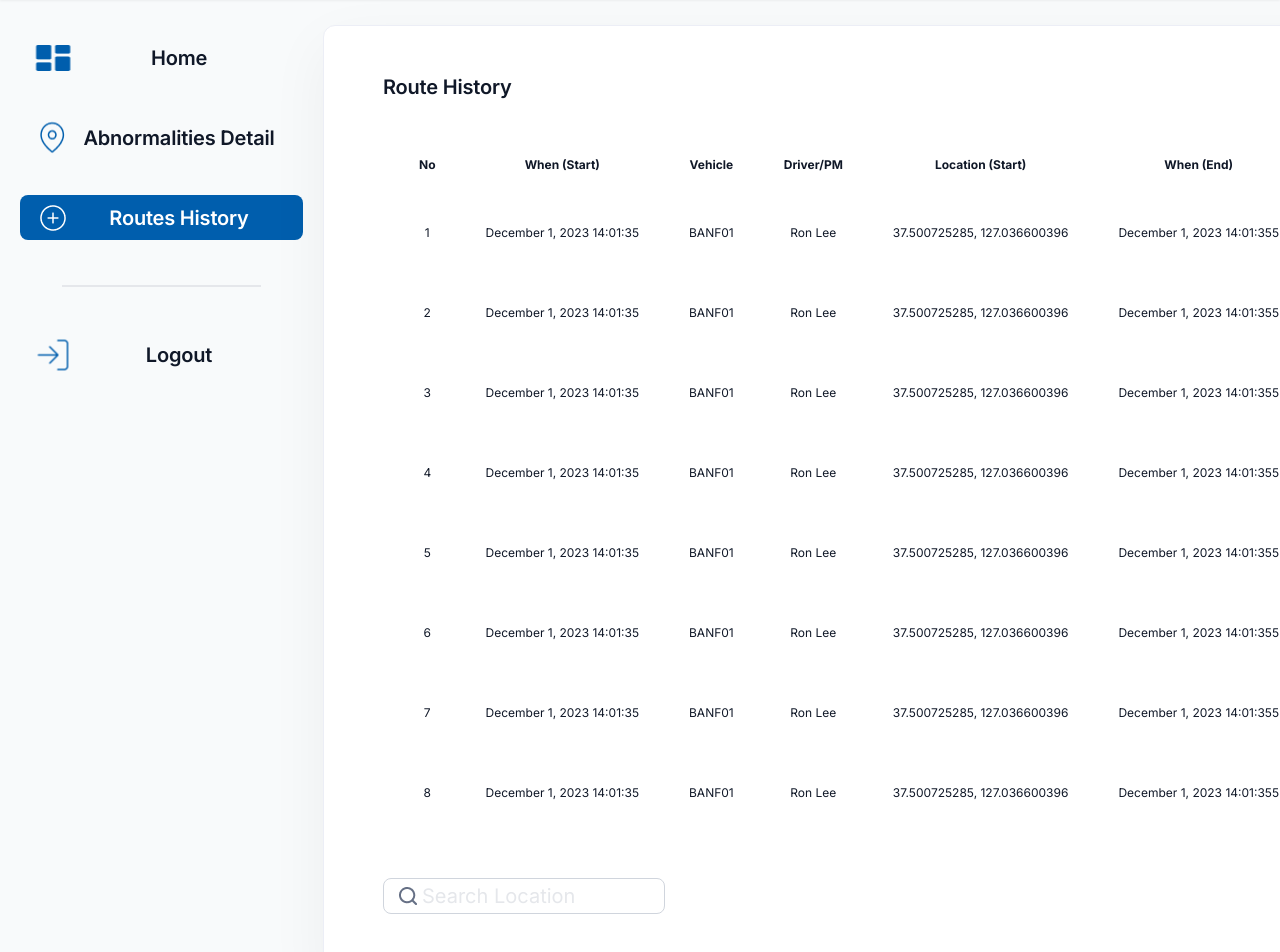
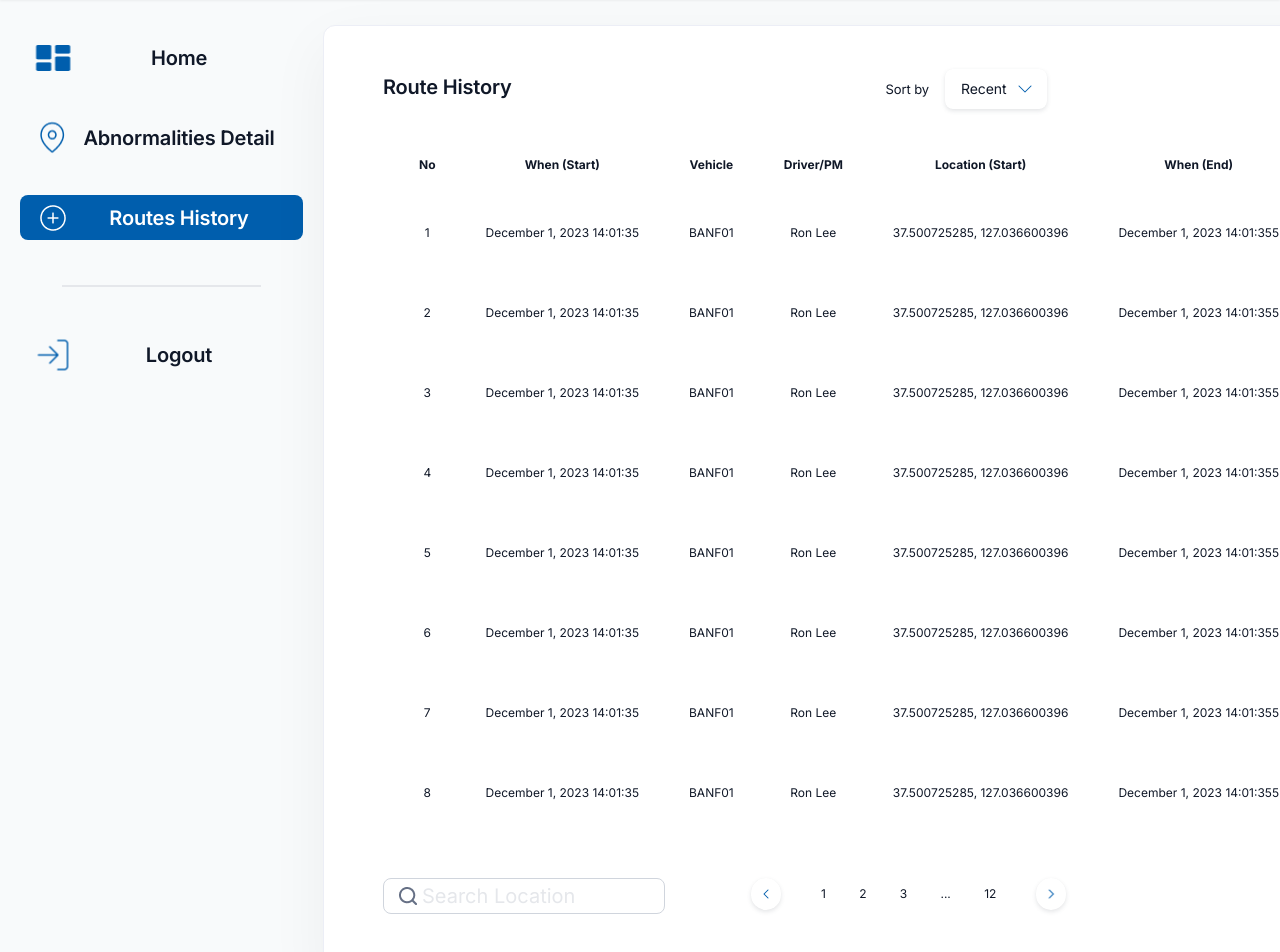
Before and after one commit to samiehomie/banf, a Next.js app: page /history in a window 1280 px wide. Shown: the part 60-1012 px from the top of the page. Built offline with nearby package versions, Linux system fonts and the light colour scheme.

Commit message:
Add table to history route

```diff
--- a/app/globals.css
+++ b/app/globals.css
@@ -21,6 +21,16 @@ body {
   background: #fffffff;
   box-sizing: border-box;
   color: #101828;
+}
+
+@keyframes animation_up {
+  0% {
+    opacity: 0;
+  }
+
+  to {
+    opacity: 1;
+  }
 }
 
 @layer components {
@@ -129,16 +139,58 @@ body {
   }
 
   /* icons sub */
-  .bg-large {
+  .bg-next {
+    width: 17px;
+    height: 16px;
+    background: url('../public/assets/css_sprites_sub.png') -107px -47px;
+  }
+
+  .bg-remove {
+    width: 12px;
+    height: 12px;
+    background: url('../public/assets/css_sprites_sub.png') -46px -106px;
+  }
+
+  .bg-history {
+    width: 24px;
+    height: 24px;
+    background: url('../public/assets/css_sprites_sub.png') -63px -10px;
+  }
+
+  x .bg-large {
     width: 17px;
     height: 17px;
-    background: url('../public/assets/css_sprites_sub.png') -54px -62px;
+    background: url('../public/assets/css_sprites_sub.png') -107px -10px;
   }
 
   .bg-small {
     width: 17px;
     height: 3px;
-    background: url('../public/assets/css_sprites_sub.png') -107px -82px;
+    background: url('../public/assets/css_sprites_sub.png') -107px -83px;
+  }
+
+  .bg-check {
+    width: 12px;
+    height: 12px;
+    background: url('../public/assets/css_sprites_sub.png') -78px -106px;
+  }
+
+  .bg-prev {
+    width: 16px;
+    height: 16px;
+    background: url('../public/assets/css_sprites_sub.png') -10px -106px;
+  }
+
+  .bg-search_black {
+    width: 24px;
+    height: 24px;
+    background: url('../public/assets/css_sprites_sub.png') -10px -62px;
+  }
+
+  .bg-drop {
+    width: 20px;
+    height: 20px;
+    background: url('../public/assets/css_sprites_sub.png') -54px -62px;
   }
 
   .bg-note {
@@ -146,28 +198,9 @@ body {
     height: 32px;
     background: url('../public/assets/css_sprites_sub.png') -10px -10px;
   }
-
-  .bg-left {
-    width: 16px;
-    height: 16px;
-    background: url('../public/assets/css_sprites_sub.png') -107px -46px;
-  }
-
-  .bg-right {
-    width: 17px;
-    height: 16px;
-    background: url('../public/assets/css_sprites_sub.png') -107px -10px;
-  }
-
-  .bg-search_black {
-    width: 24px;
-    height: 24px;
-    background: url('../public/assets/css_sprites_sub.png') -63px -10px;
-  }
-
-  .bg-history {
-    width: 24px;
-    height: 24px;
-    background: url('../public/assets/css_sprites_sub.png') -10px -62px;
+  /* anmiation */
+  .animation-up-50 {
+    animation: animation_up 0.5s;
+    /* transition: opacity 0.2s ease-out 0s, transform 0.5s ease-out 0s; */
   }
 }
--- a/app/history/page.tsx
+++ b/app/history/page.tsx
@@ -1,10 +1,12 @@
 import React from 'react'
 import SearchInput from '@/components/common/SearchInput'
+import Paging from '@/components/common/Paging'
+import Dropdown from '@/components/common/Dropdown'
 import { dummyData, dataType } from '@/public/data/dummyData'
 
 const TableRow = ({ index, data }: { index: number; data: dataType }) => {
   return (
-    <tr>
+    <tr className="hover:bg-gray-50">
       <td className="py-[32px] pr-[25px] text-center">{index + 1}</td>
       <td className="px-[25px] text-center">{data['When']}</td>
       <td className="px-[25px] text-center">{data['Vehicle']}</td>
@@ -30,7 +32,15 @@ function page() {
     shadow-[0_20px_60px_0px_rgba(0,0,0,0.05)] border border-[#ECEEF6]"
       >
         <header className="h-[130px]">
-          <h2 className="title pt-[47px] ml-[-35px]">Route History</h2>
+          <h2 className="inline-block title pt-[47px] ml-[-35px]">
+            Route History
+          </h2>
+          <div className="inline-block">
+            <span className="text-[13px] tracking-[-0.1px] ml-[374px] leading-[18px]">
+              Sort by
+            </span>
+            <Dropdown />
+          </div>
         </header>
         <table className="leading-[16px] text-[12px] text-[#101828]">
           <thead>
@@ -58,9 +68,10 @@ function page() {
             ))}
           </tbody>
         </table>
-        <div className="mt-[45px] ml-[-35px]">
+        <section className="mt-[45px] ml-[-35px] flex">
           <SearchInput />
-        </div>
+          <Paging />
+        </section>
       </section>
     </>
   )
--- /dev/null
+++ b/components/common/Dropdown.tsx
@@ -0,0 +1,79 @@
+'use client'
+import React, { useState, useEffect } from 'react'
+
+function Dropdown() {
+  const [expanded, setExpanded] = useState(false)
+
+  useEffect(() => {
+    document.addEventListener('click', function handler(e) {
+      if (
+        e.target instanceof HTMLElement &&
+        !e.target.matches('#sorts, #sorts *') &&
+        expanded
+      ) {
+        setExpanded(false)
+        document.removeEventListener('click', handler)
+      }
+    })
+  }, [expanded])
+
+  return (
+    <div className="inline-block relative text-[14px] leading-[20px] tracking-[-0.1px]">
+      <div
+        id="sorts"
+        className="ml-[16px] h-[40px] w-[102px] rounded-[8px] shadow-custom
+         relative hover:bg-gray-50
+      "
+      >
+        <button
+          type="button"
+          aria-expanded="true"
+          aria-haspopup="true"
+          className="inline-block w-full text-left py-[10px] px-[16px]"
+          onClick={() => setExpanded(!expanded)}
+        >
+          <span>Recent</span>
+          <span
+            aria-hidden="true"
+            className="block bg-drop absolute right-[12px] top-1/2 -translate-y-1/2"
+          />
+        </button>
+      </div>
+      <div
+        role="menu"
+        aria-orientation="vertical"
+        aria-labelledby="menu-button"
+        tabIndex={-1}
+        className={`${
+          !expanded && 'hidden'
+        } animation-up-50 absolute right-0 shadow-custom mt-[10px] bg-white`}
+      >
+        <div role="none" className="w-[150px] rounded-[8px]">
+          <div
+            role="menuitem"
+            tabIndex={-1}
+            className="p-[10px] hover:bg-gray-50"
+          >
+            Recent
+          </div>
+          <div
+            role="menuitem"
+            tabIndex={-1}
+            className="p-[10px] hover:bg-gray-50"
+          >
+            Driver
+          </div>
+          <div
+            role="menuitem"
+            tabIndex={-1}
+            className="p-[10px] hover:bg-gray-50"
+          >
+            Location
+          </div>
+        </div>
+      </div>
+    </div>
+  )
+}
+
+export default Dropdown
--- /dev/null
+++ b/components/common/Paging.tsx
@@ -0,0 +1,24 @@
+'use client'
+import React from 'react'
+
+function Paging() {
+  return (
+    <div className="flex justify-between w-[315px] h-[32px] items-center ml-[86px]">
+      <button className="block relative w-[32px] h-[32px] rounded-[50px] shadow-custom">
+        <span className="block bg-prev absolute top-1/2 left-1/2 -translate-x-1/2 -translate-y-1/2" />
+      </button>
+      <ul className="flex justify-between w-[85%] px-[40px] text-[12px] tracking-[-0.1px]">
+        <li>1</li>
+        <li>2</li>
+        <li>3</li>
+        <li>...</li>
+        <li>12</li>
+      </ul>
+      <button className="block relative w-[32px] h-[32px] rounded-[50px] shadow-custom">
+        <span className="block bg-next absolute top-1/2 left-1/2 -translate-x-1/2 -translate-y-1/2" />
+      </button>
+    </div>
+  )
+}
+
+export default Paging
--- a/tailwind.config.ts
+++ b/tailwind.config.ts
@@ -8,6 +8,10 @@ const config: Config = {
   ],
   theme: {
     extend: {
+      boxShadow: {
+        custom:
+          '0px 2px 4px 0px rgba(96, 97, 112, 0.16), 0px 0px 1px 0px rgba(40, 41, 61, 0.04)'
+      },
       backgroundImage: {
         'gradient-radial': 'radial-gradient(var(--tw-gradient-stops))',
         'gradient-conic':
```
Also changed, not shown: public/assets/css_sprites_sub.png.
